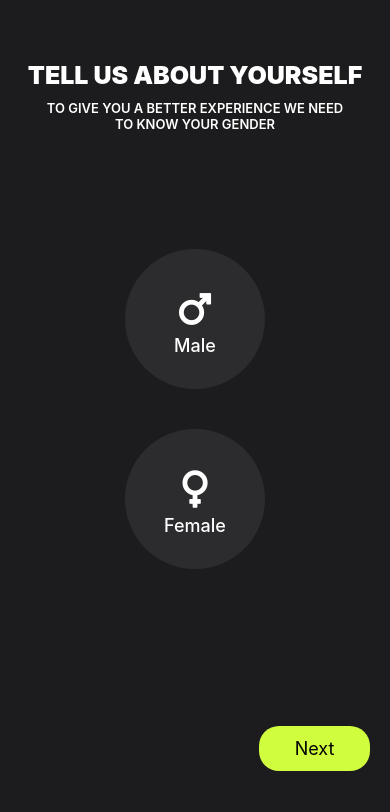
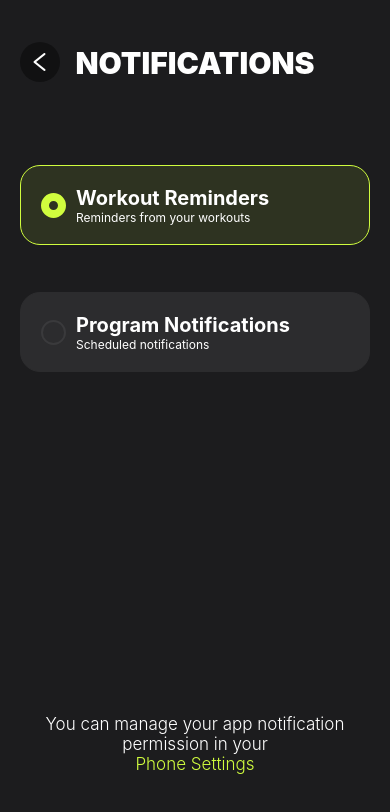
Before and after one commit to ErickBorgesGalindo/SocialFitness, a React Native app: screen /Notifications in a window 390 px wide. Shown: the top 812 px of the page. Built offline with nearby package versions, Linux system fonts and the light colour scheme.

Commit message:
feature: Notifications NotificationsScreen was created

```diff
--- a/Routes.js
+++ b/Routes.js
@@ -28,6 +28,7 @@ import ProfileEdit from './screens/ProfileEdit';
 import PrivacyPolicy from './screens/PrivacyPolicy';
 import Settings from './screens/Settings';
 import UnitsMeasure from './screens/UnitsMeasure';
+import Notifications from './screens/Notifications';
 
 const StackNavigator = () => {
     const Stack = createNativeStackNavigator();
@@ -49,6 +50,7 @@ const StackNavigator = () => {
                 <Stack.Screen name='PrivacyPolicy' component={PrivacyPolicy} options={{ headerShown: false }} />
                 <Stack.Screen name='Settings' component={Settings} options={{ headerShown: false }} />
                 <Stack.Screen name='UnitsMeasure' component={UnitsMeasure} options={{ headerShown: false }} />
+                <Stack.Screen name='Notifications' component={Notifications} options={{ headerShown: false }} />
                 <Stack.Screen name='WorkoutDetail' component={WorkoutDetail} options={{ headerShown: false }} />
                 <Stack.Screen name='WorkoutCategories' component={WorkoutCategories} options={{ headerShown: false }} />
                 <Stack.Screen name='SubscriptionType' component={SubscriptionType} options={{ headerShown: false }} />
--- /dev/null
+++ b/screens/Notifications.jsx
@@ -0,0 +1,66 @@
+import { View, Text, Pressable } from 'react-native';
+import React, {useState} from 'react';
+import { useNavigation } from '@react-navigation/native';
+import { Linking } from 'react-native';
+//Styles
+import Styles from '../components/Styles';
+//Components
+import BackBtn from '../components/BackBtn';
+import RadioButton from '../components/CustomRadioBtn';
+
+const Notifications = () => {
+
+    const [isRemindersPressed, setIsRemindersPressed] = useState(true);
+    const [isProgramPressed, setIsProgramPressed] = useState(false);
+    const navigation = useNavigation();
+
+    const handleRemindersPress = () => {
+        setIsRemindersPressed(!isRemindersPressed);
+        console.log('Apachurraste Reminders');
+    };
+
+    const handleProgramPress = () => {
+        setIsProgramPressed(!isProgramPressed);
+        console.log('apachurraste Program');
+    };
+
+  return (
+    <View style={Styles.container}>
+    {/* Header */}
+    <Text style={{ ...Styles.sectionName, marginTop: 45 }}>Notifications</Text>
+    <BackBtn style={{ top: '05%' }} onPress={() => navigation.goBack()} />
+
+    {/* options */}
+    <View style={{top:'10%'}}>
+        <RadioButton
+            onPress={handleRemindersPress}
+            isSelected={isRemindersPressed}
+            mainText='Workout Reminders'
+            subText='Reminders from your workouts'
+            topPosition='80%'
+            pricePosition={15} />
+    </View>
+    <View style={{top:'25%'}}>
+        <RadioButton
+            onPress={handleProgramPress}
+            isSelected={isProgramPressed}
+            mainText='Program Notifications'
+            subText='Scheduled notifications'
+            topPosition='95%'
+            pricePosition={70} />
+    </View>
+
+    <View style={{top:'75%', alignSelf:'center', width:'80%'}}>
+        <Text style={{...Styles.textSmall,textAlign:'center'}}>
+            You can manage your app notification permission in your
+        </Text>
+            <Pressable onPress={()=> {Linking.openSettings()}}>
+                <Text style={{...Styles.textColor,textAlign:'center'}}>Phone Settings</Text>
+            </Pressable>
+    </View>
+
+    </View>
+  )
+}
+
+export default Notifications
--- a/screens/Settings.jsx
+++ b/screens/Settings.jsx
@@ -19,7 +19,7 @@ const Settings = () => {
       {/* settingsCards */}
       <View style={{ alignItems: 'center', top:'10%' }}>
           <CardOptions optionName={'Units of Measure'} onPress={() => navigation.navigate('UnitsMeasure')} />
-          <CardOptions optionName={'Notifications'} onPress={() => navigation.navigate('PrivacyPolicy')} />
+          <CardOptions optionName={'Notifications'} onPress={() => navigation.navigate('Notifications')} />
           <CardOptions optionName={'Language'} onPress={() => navigation.navigate('Settings')} />
           <CardOptions optionName={'Contact Us'} onPress={() => navigation.navigate('Settings')} />
       </View>
```
